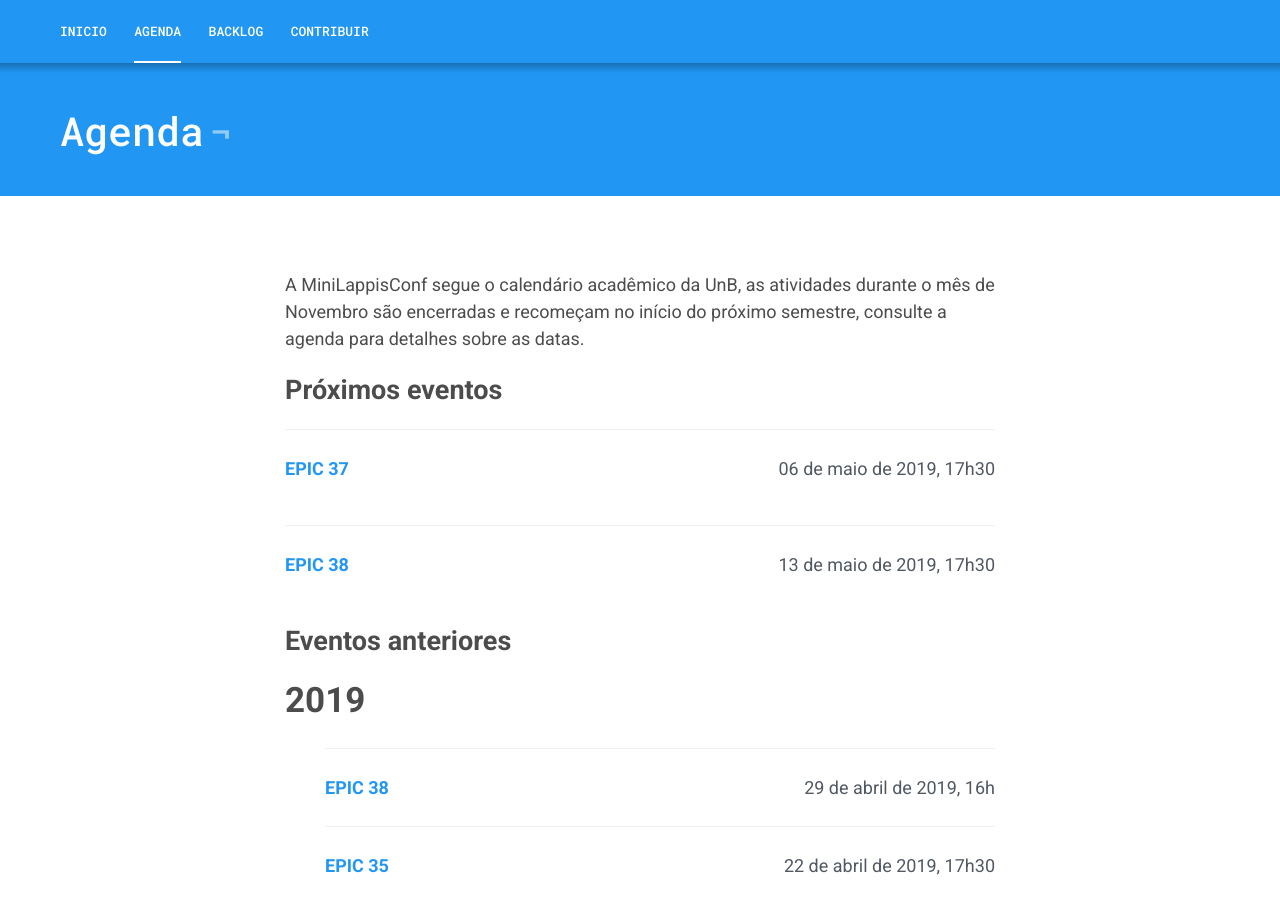
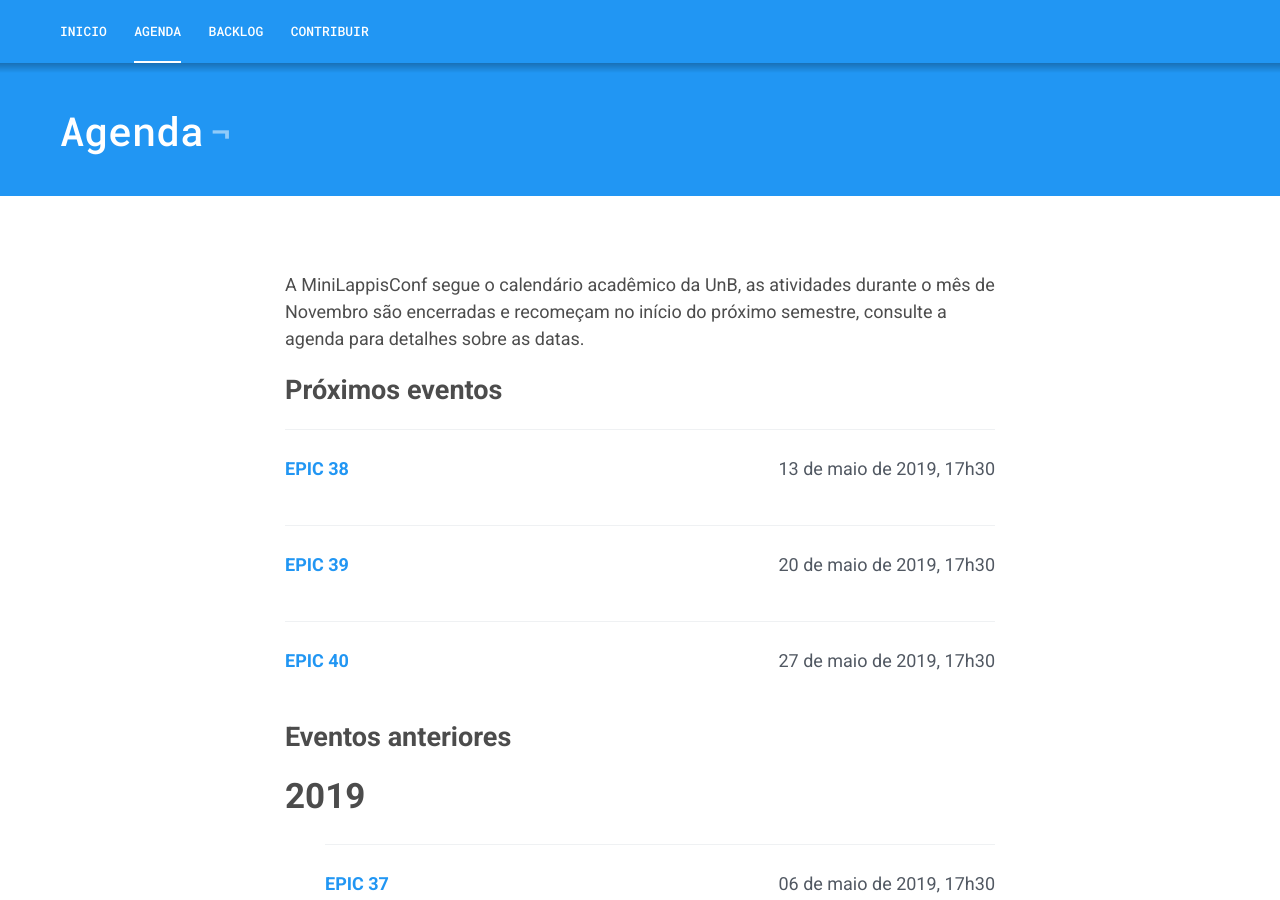
Before and after one commit to lappis-unb/MiniLappisConf, a Jekyll site: the page built from _pages/eventos-passados.html, in a window 1280 px wide and 900 px high. Built offline with Jekyll 4.4.1, drawn with Linux system fonts in a browser that asks for light colours.

Commit message:
Adjust day 13 and add 20, 27

```diff
--- /dev/null
+++ b/_posts/2019-05-04-epic39-draft.md
@@ -0,0 +1,11 @@
+---
+layout: post
+title: EPIC 39
+data: "20 de maio de 2019, 17h30"
+hora: ""
+tags:
+- draft
+---
+
+
+### Segunda-feira, 20 de maio de 2019, 17h30m
--- /dev/null
+++ b/_posts/2019-05-05-epic38-draft.md
@@ -0,0 +1,23 @@
+---
+layout: post
+title: EPIC 38
+data: "13 de maio de 2019, 17h30"
+hora: ""
+tags:
+- draft
+---
+
+
+### Segunda-feira, 13 de maio de 2019, 17h30m
+
+## Sustentabilidade técnica de software acadêmico - Palestra
+Palestrante: **Joenio**
+
+## Criatividade em uma comunidade de software livre - Palestra
+Palestrante: **Poppi**
+
+## Segurança cibernética - Palestra
+Palestrante: **Vitor Falcão**
+
+## Shell script (Holodev) - Lighting Talk
+Palestrante: **Joenio**
```
Also changed, not shown: _posts/2019-04-27-epic38-draft.md (deleted, +0 -14 lines), _posts/2019-05-03-epic39-draft.md (added, +14 -0 lines), _posts/2019-05-06-epic37.md (renamed from _posts/2019-04-28-epic37-draft.md, +0 -6 lines).
